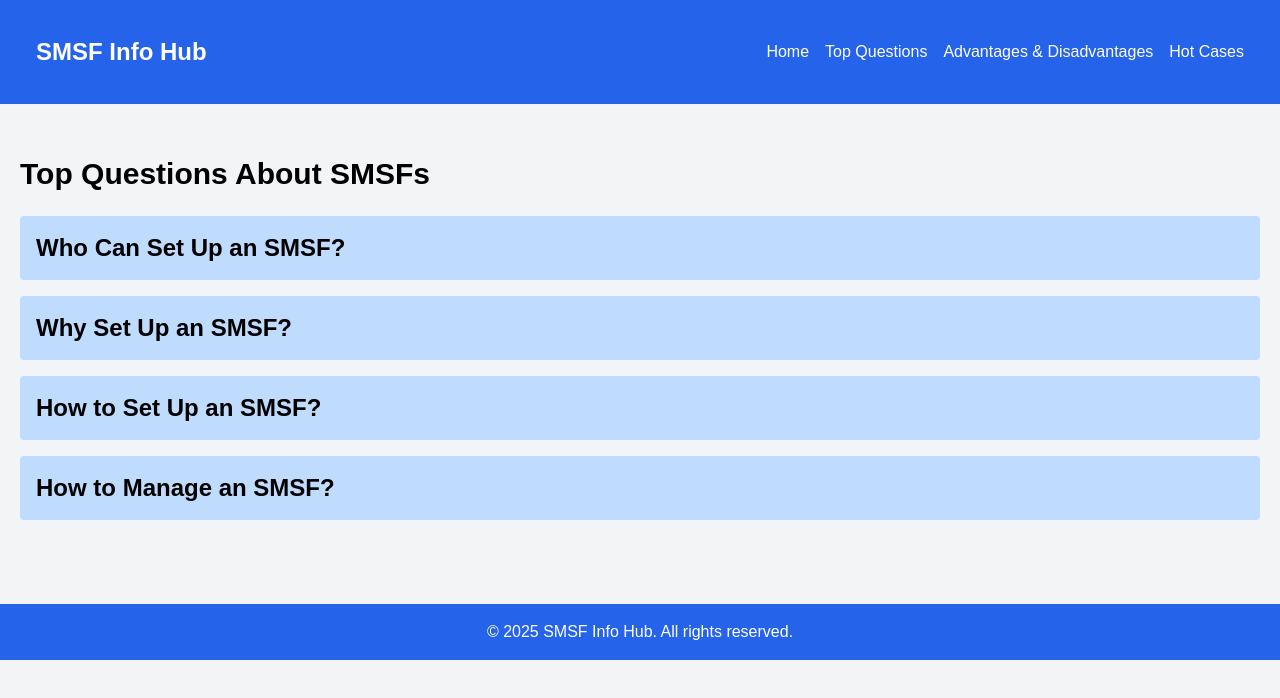
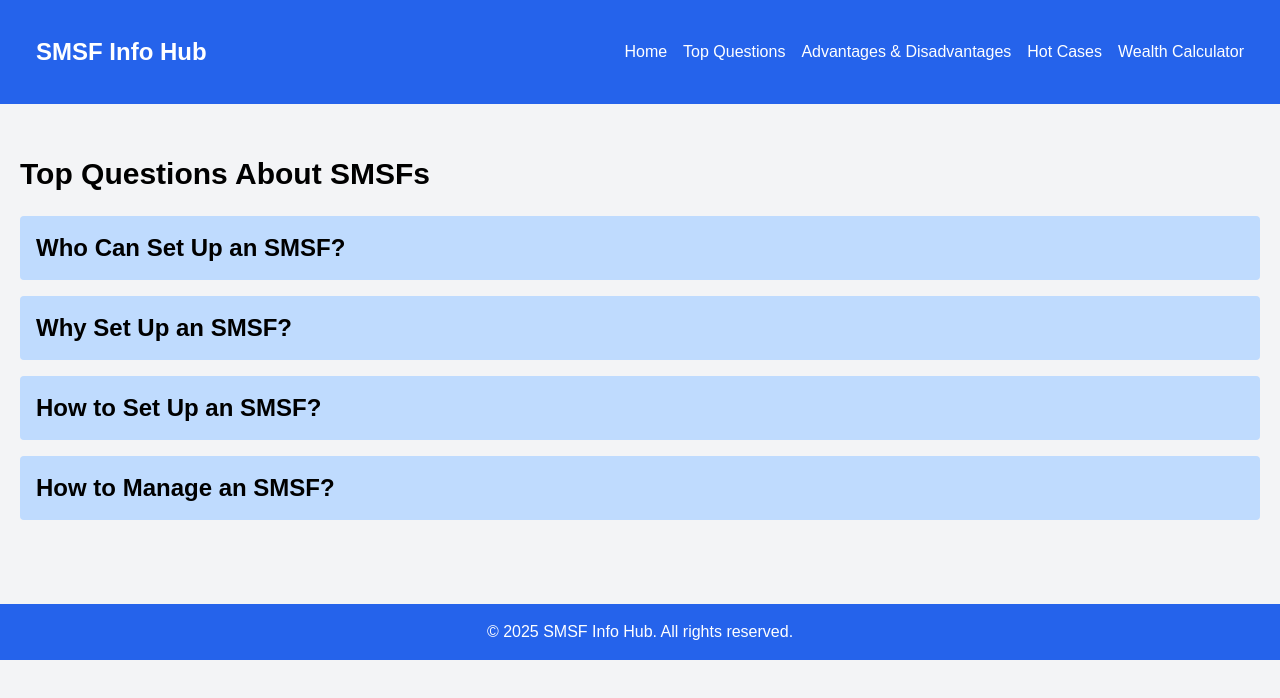
Before and after one commit to ivylee2882-gif/ai-info-4u2, a plain HTML site: page top-questions.html in a window 1280 px wide. Drawn offline with nearby package versions, Linux system fonts and the light colour scheme.

Commit message:
Update top-questions.html

```diff
--- a/top-questions.html
+++ b/top-questions.html
@@ -72,6 +72,7 @@
                 <li><a href="top-questions.html" class="hover:underline">Top Questions</a></li>
                 <li><a href="advantages-disadvantages.html" class="hover:underline">Advantages & Disadvantages</a></li>
                 <li><a href="hot-cases-1.html" class="hover:underline">Hot Cases</a></li>
+                <li><a href="wealth-calculator.html" class="hover:underline">Wealth Calculator</a></li>
             </ul>
         </div>
     </nav>
```
